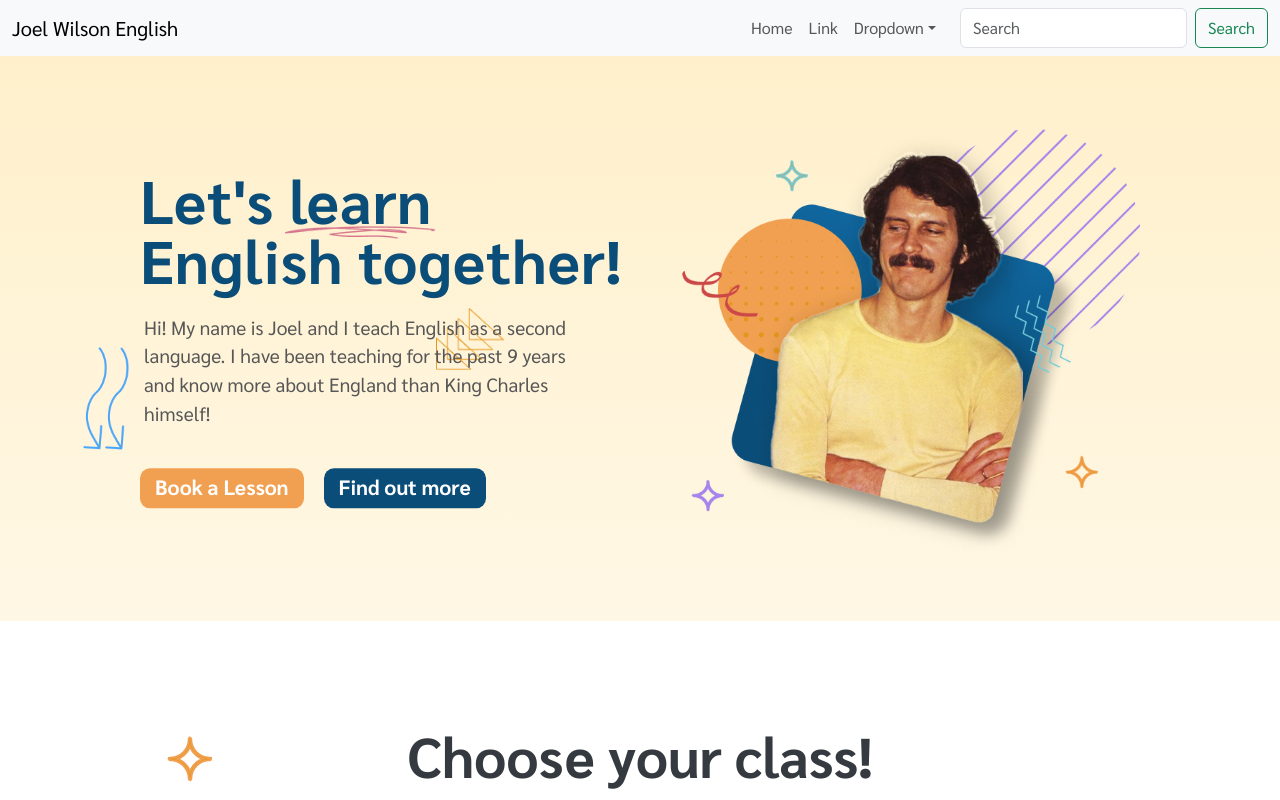
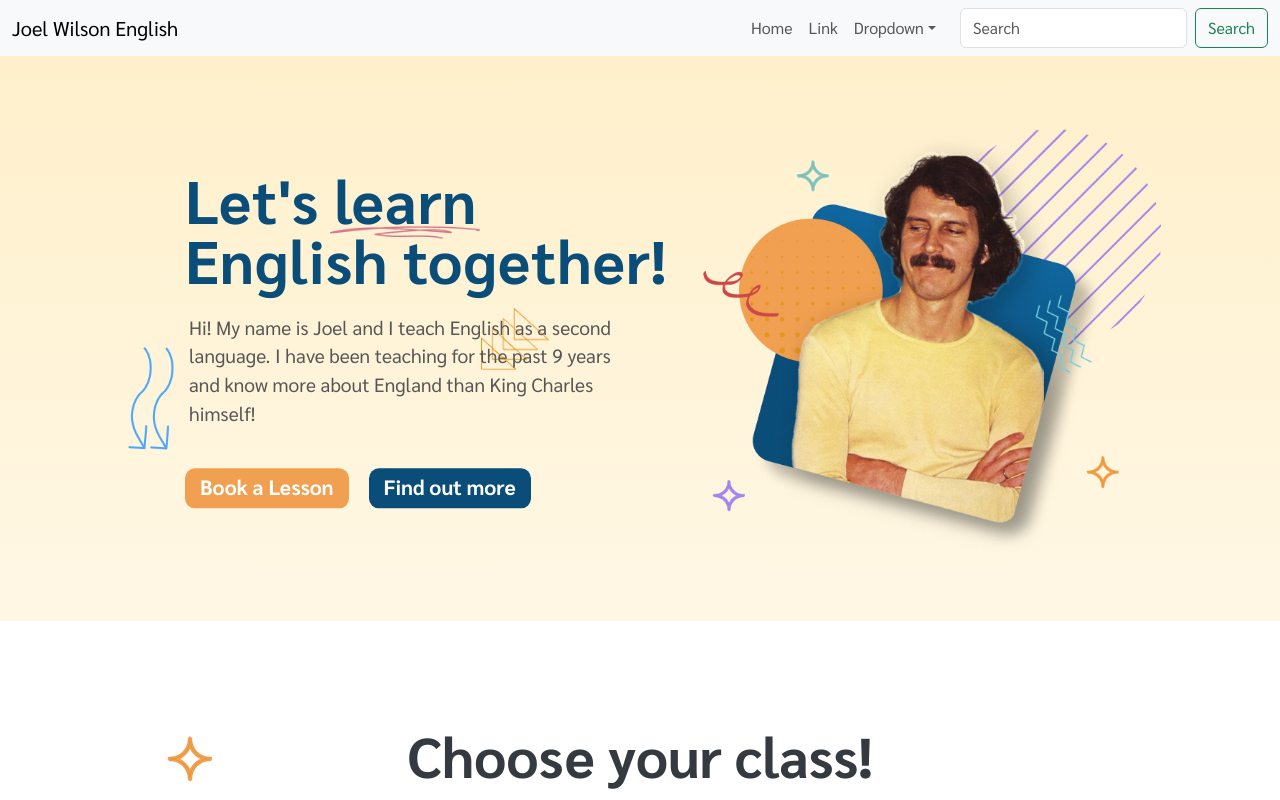
Before and after one commit to jimmybombimmy/joel-wilson-english, a React (Vite) app: page / in a window 1280 px wide. Shown: the top 800 px of the page. Built offline with nearby package versions, Linux system fonts and the light colour scheme; a web font is replaced by a local one.

Commit message:
move hero-left to centralise hero section

```diff
--- a/src/components/home/Hero/Hero.css
+++ b/src/components/home/Hero/Hero.css
@@ -148,11 +148,11 @@
 
   @media (min-width: 1400px) {
     #heroSection {
-      padding: 80px 50px;
+      padding: 80px 50px
     }
 
     #heroLeft {
-      margin-left: 30px;
+      margin-left: 60px;
     }
 
     #learnUnderline {
@@ -207,7 +207,7 @@
     }
 
     #heroLeft {
-      margin-left: 0px;
+      margin-left: 45px;
     }
 
     #triangleArrows {
```
